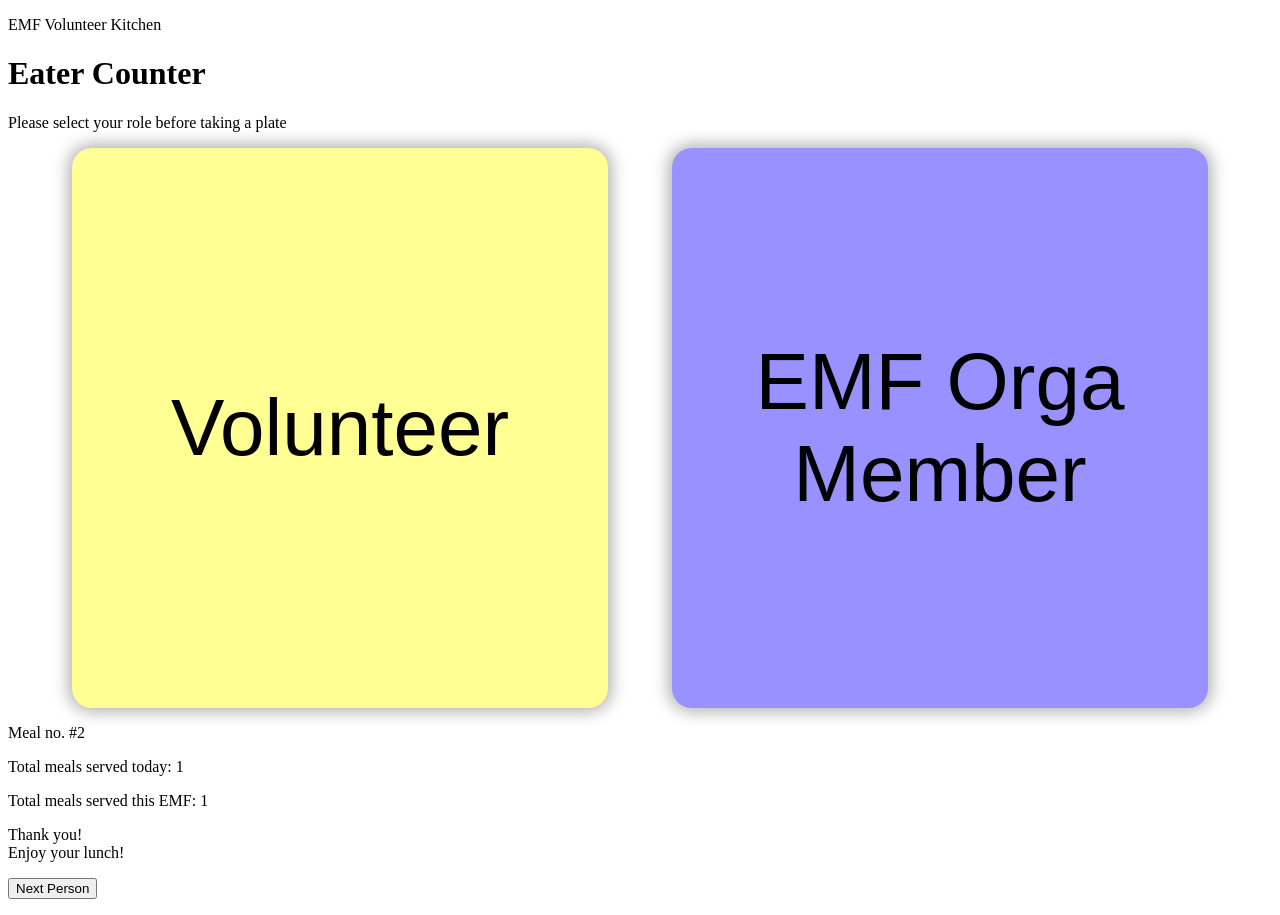
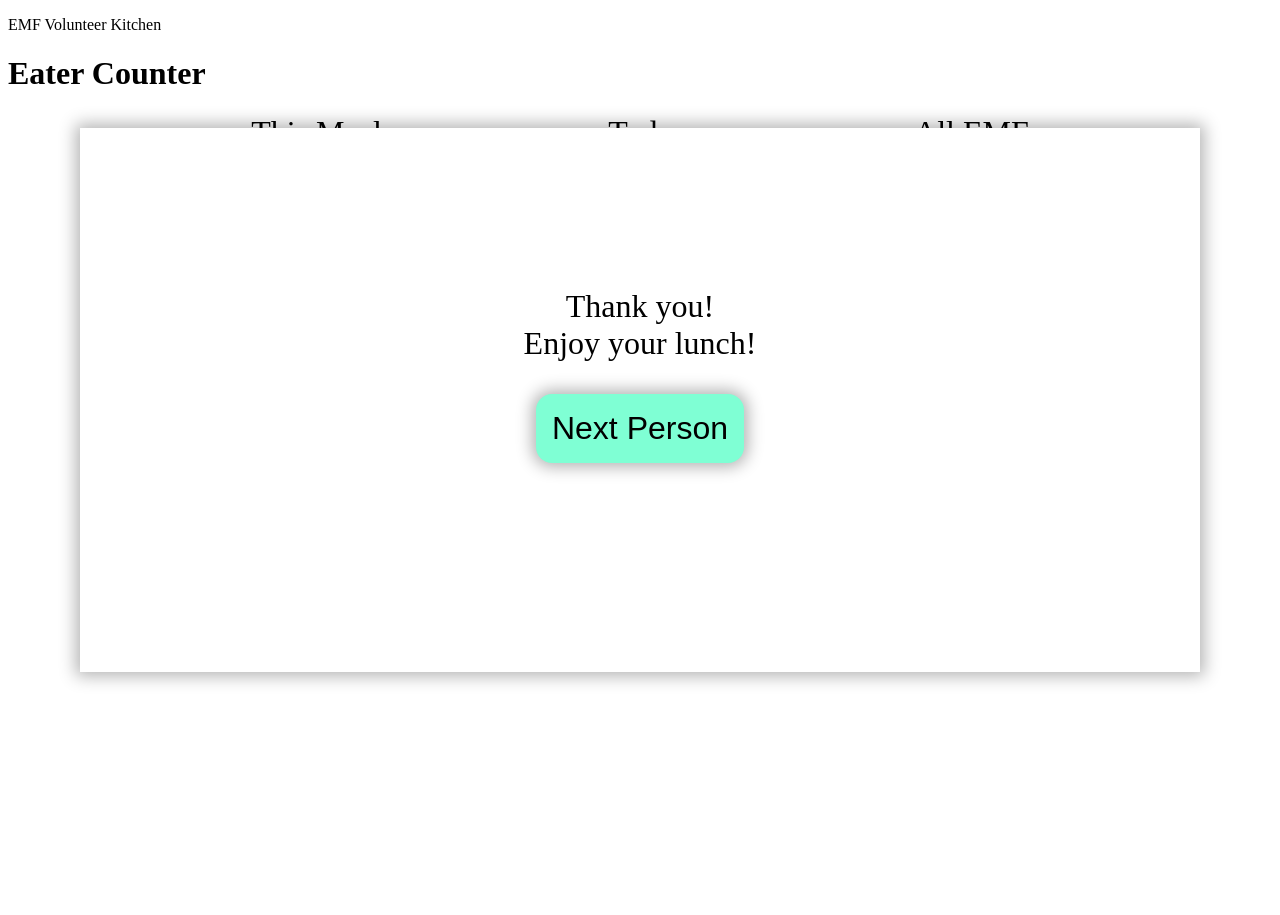
Before and after one commit to paullessing/emfkitchen-tracker, a SvelteKit app: page / in a window 1280 px wide. Both pictures are taken after a click on the button "EMF Orga Member". After the commit the page ends 800 px from the top, so only its background shows below. Built offline with nearby package versions, Linux system fonts and the light colour scheme.

Commit message:
Improve styles

```diff
--- a/src/routes/+page.svelte
+++ b/src/routes/+page.svelte
@@ -47,7 +47,22 @@
 
 <p>EMF Volunteer Kitchen</p>
 <h1>Eater Counter</h1>
-<p>Please select your role before taking a plate</p>
+
+{#await totals}
+  Loading totals...
+{:then results}
+  <dl class="stats">
+    <dt class="stats__title">This Meal</dt>
+    <dd class="stats__number">{results.currentMeal + 1}</dd>
+    <dt class="stats__title">Today</dt>
+    <dd class="stats__number">{results.today + 1}</dd>
+    <dt class="stats__title">All EMF</dt>
+    <dd class="stats__number">{results.allTime + 1}</dd>
+  </dl>
+{/await}
+
+
+<p class="button-label">Please select your role before taking a plate:</p>
 <div class="eater-selection">
   <button
     class="eater-selection__choice eater-selection__choice--volunteer"
@@ -60,19 +75,14 @@
   </button
   >
 </div>
-{#await totals}
-    Loading totals...
-{:then results}
-    <p>Meal no. #{results.currentMeal + 1}</p>
-    <p>Total meals served today: {results.today}</p>
-    <p>Total meals served this EMF: {results.allTime}</p>
-{/await}
 
 {#if activeReminder}
+  <div class="modal">
     <p class="reminder">Thank you!<br/>{activeReminder}</p>
-    <p>
+    <p class="reminder">
       <button on:click={onClickType('none')}>Next Person</button>
     </p>
+  </div>
 {/if}
 
 <style lang="scss">
@@ -80,12 +90,14 @@
     display: flex;
 
     $flex-gutter: 5vw;
-    padding: 0 ($flex-gutter * 0.5);
+    padding: 0 (-$flex-gutter * 0.5);
+    margin: 0 auto;
+    max-width: 1000px;
 
     &__choice {
       flex: 100% 1 1;
-      height: 70vh;
-      font-size: 10vh;
+      height: 30vh;
+      font-size: 5vh;
       text-wrap: wrap;
       word-wrap: break-word;
       padding: 2rem;
@@ -110,4 +122,60 @@
       }
     }
   }
+
+  .button-label {
+    text-align: center;
+    font-size: 2rem;
+    margin-top: 3rem;
+  }
+
+  .stats {
+    display: grid;
+    grid-template-rows: auto auto;
+    grid-column-gap: 4px;
+    grid-row-gap: 5px;
+    grid-auto-flow: column;
+
+    text-align: center;
+
+    max-width: 1000px;
+    margin: 0 auto;
+
+    &__title {
+      font-size: 2rem;
+      margin: 0;
+    }
+
+    &__number {
+      font-size: 5rem;
+      margin: 0;
+    }
+  }
+
+  .modal {
+    position: fixed;
+    left: 10vh;
+    right: 10vh;
+    top: 10vw;
+    bottom: 10vw;
+    background: white;
+    box-shadow: 0 0 16px 4px rgba(0, 0, 0, 0.3);
+    padding: 8rem;
+    text-align: center;
+
+  }
+
+  .reminder {
+    font-size: 2rem;
+
+    button {
+      border: none;
+      box-shadow: 0 0 16px 4px rgba(0, 0, 0, 0.3);
+
+      border-radius: 1rem;
+      background-color: aquamarine;
+      padding: 1rem;
+      font-size: 2rem;
+    }
+  }
 </style>
```
Lines whose indentation alone changed are shown as unchanged.
